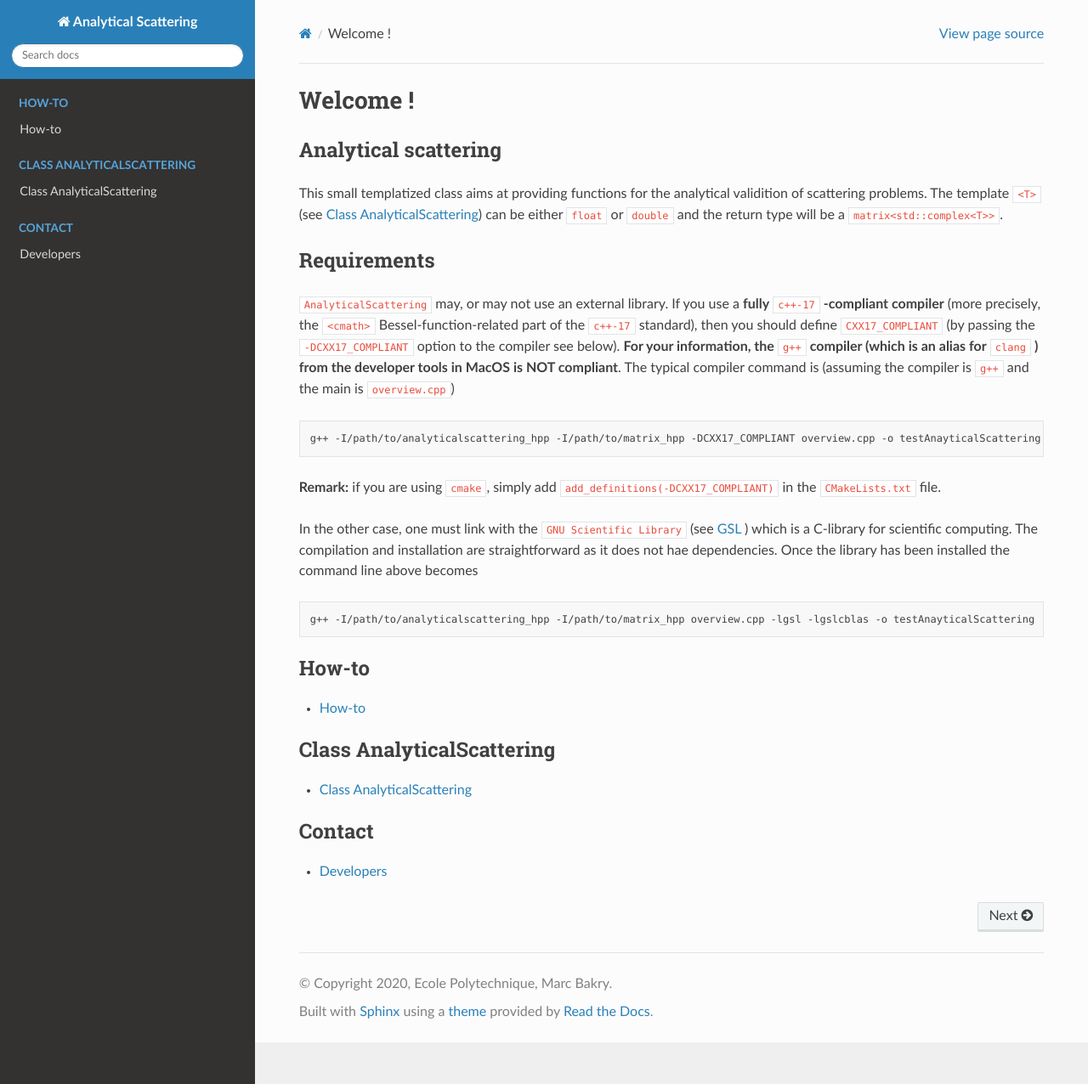
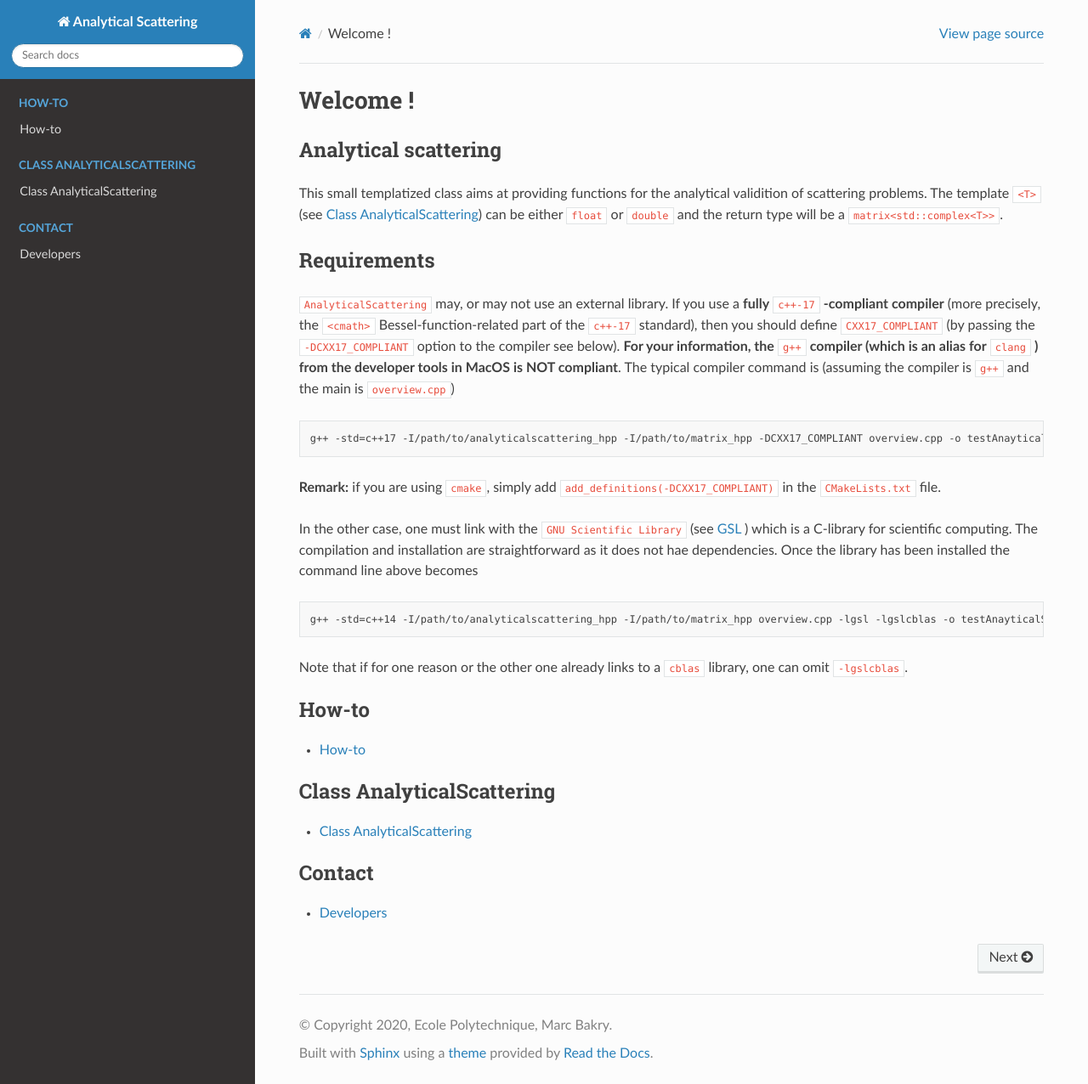
Before and after one commit to marcbakry/AnalyticalScattering, a Sphinx documentation site: the page built from doc/source/index.rst, in a window 1280 px wide and 1276 px high. Shown: the whole window at 85% size. Built offline with Sphinx 7.4.7 and the Read the Docs theme 2.0.0, drawn with Linux system fonts in a browser that asks for light colours.

Commit message:
corrected doc

```diff
--- a/doc/source/howto.rst
+++ b/doc/source/howto.rst
@@ -6,12 +6,14 @@
 
 The analytical computations assumes that the wave is propagating along the :math:`-\vec e_z` axis.
 
-Using ``AnalyticalScattering`` is easy. First, include the header file
+Using ``AnalyticalScattering`` is easy. First, include the header file and the ``matrix`` header from the **castor** project.
 
 .. code:: c++
 
+    #include "castor/matrix.hpp"
     #include "analyticalscattering.hpp"
 
+**Remark:** ``AnalyticalScattering`` does not belong to the ``castor`` namespace.
 
 Then, set the wavenumber, the radius of the sphere, and some observation point.
 
--- a/doc/source/index.rst
+++ b/doc/source/index.rst
@@ -18,7 +18,7 @@
 
 .. code:: text
 
-    g++ -I/path/to/analyticalscattering_hpp -I/path/to/matrix_hpp -DCXX17_COMPLIANT overview.cpp -o testAnayticalScattering
+    g++ -std=c++17 -I/path/to/analyticalscattering_hpp -I/path/to/matrix_hpp -DCXX17_COMPLIANT overview.cpp -o testAnayticalScattering
 
 **Remark:** if you are using ``cmake``, simply add ``add_definitions(-DCXX17_COMPLIANT)`` in the ``CMakeLists.txt`` file.
 
@@ -26,8 +26,9 @@
 
 .. code:: text
 
-    g++ -I/path/to/analyticalscattering_hpp -I/path/to/matrix_hpp overview.cpp -lgsl -lgslcblas -o testAnayticalScattering
+    g++ -std=c++14 -I/path/to/analyticalscattering_hpp -I/path/to/matrix_hpp overview.cpp -lgsl -lgslcblas -o testAnayticalScattering
 
+Note that if for one reason or the other one already links to a ``cblas`` library, one can omit ``-lgslcblas``.
 
 .. toctree::
     :caption: How-to
```
